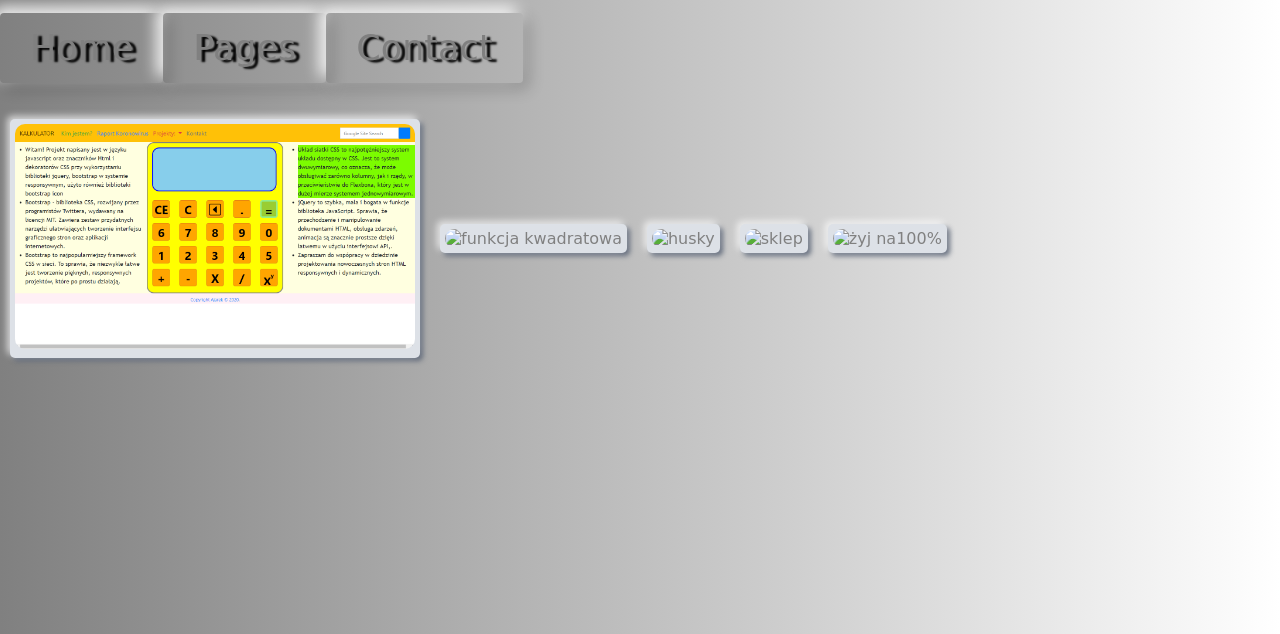
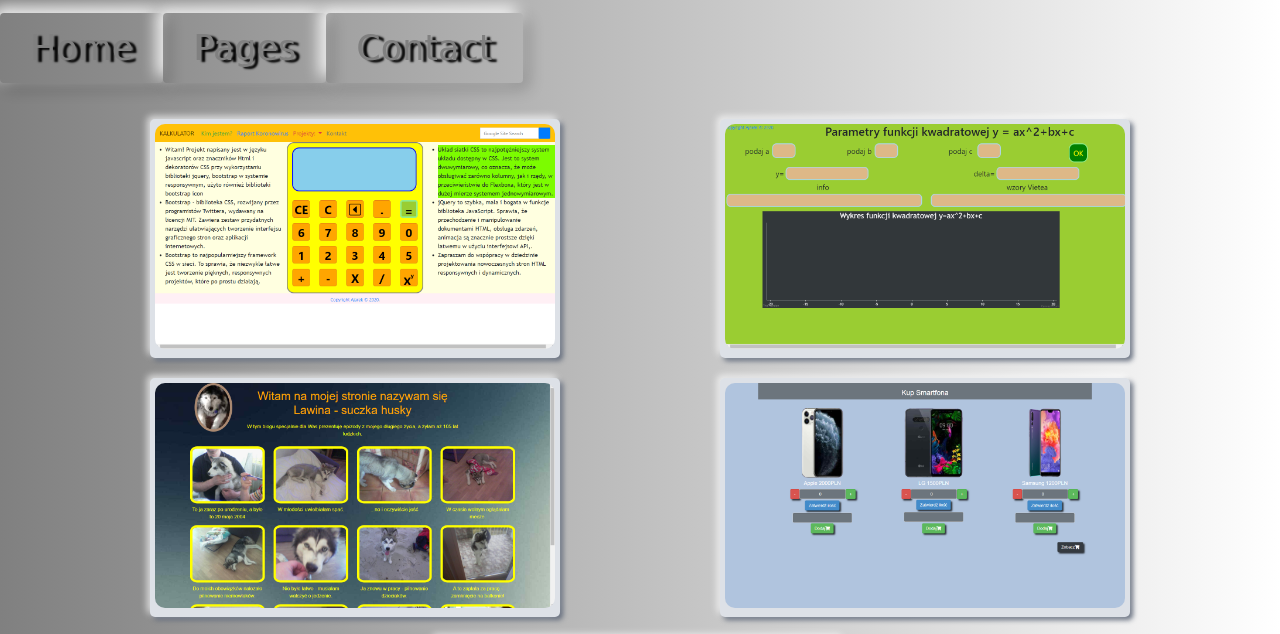
Before and after one commit to ajarek/portfolio1, a plain HTML site: page pages.html in a window 1280 px wide. Shown: the part 87-721 px from the top of the page. Drawn offline with Linux system fonts and the light colour scheme; the site is published under a folder, as on GitHub Pages, so addresses that start at the root find nothing; a web font is replaced by a local one.

Commit message:
Update pages.html

```diff
--- a/pages.html
+++ b/pages.html
@@ -24,11 +24,11 @@
         </div>
 
         <div class="wrap2">
-            <div class="pages"><a target="_blank" href="http://kalkulator.epizy.com/"><img src="img/calc.png" alt="calculator" ></a></div>
-            <div class="pages"><a target="_blank" href="http://ajarek.epizy.com/"><img src="/img/funkcja.png" alt="funkcja kwadratowa" ></a></div>
-            <div class="pages"><a target="_blank" href="http://lawina.epizy.com/"><img src="/img/pies.png" alt="husky" ></a></div>
-            <div class="pages"><a target="_blank" href="http://smartfony.epizy.com/"><img src="/img/sklep.png" alt="sklep" ></a></div>
-            <div class="pages"><a target="_blank" href="http://sto-procent.epizy.com/"><img src="/img/sto.png" alt="żyj na100%" ></a></div>
+            <div class="pages"><a target="_blank" href="http://kalkulator.epizy.com/"><img src="./img/calc.png" alt="calculator" ></a></div>
+            <div class="pages"><a target="_blank" href="http://ajarek.epizy.com/"><img src="./img/funkcja.png" alt="funkcja kwadratowa" ></a></div>
+            <div class="pages"><a target="_blank" href="http://lawina.epizy.com/"><img src="./img/pies.png" alt="husky" ></a></div>
+            <div class="pages"><a target="_blank" href="http://smartfony.epizy.com/"><img src="./img/sklep.png" alt="sklep" ></a></div>
+            <div class="pages"><a target="_blank" href="http://sto-procent.epizy.com/"><img src="./img/sto.png" alt="żyj na100%" ></a></div>
 
         </div>
     </div>
```
